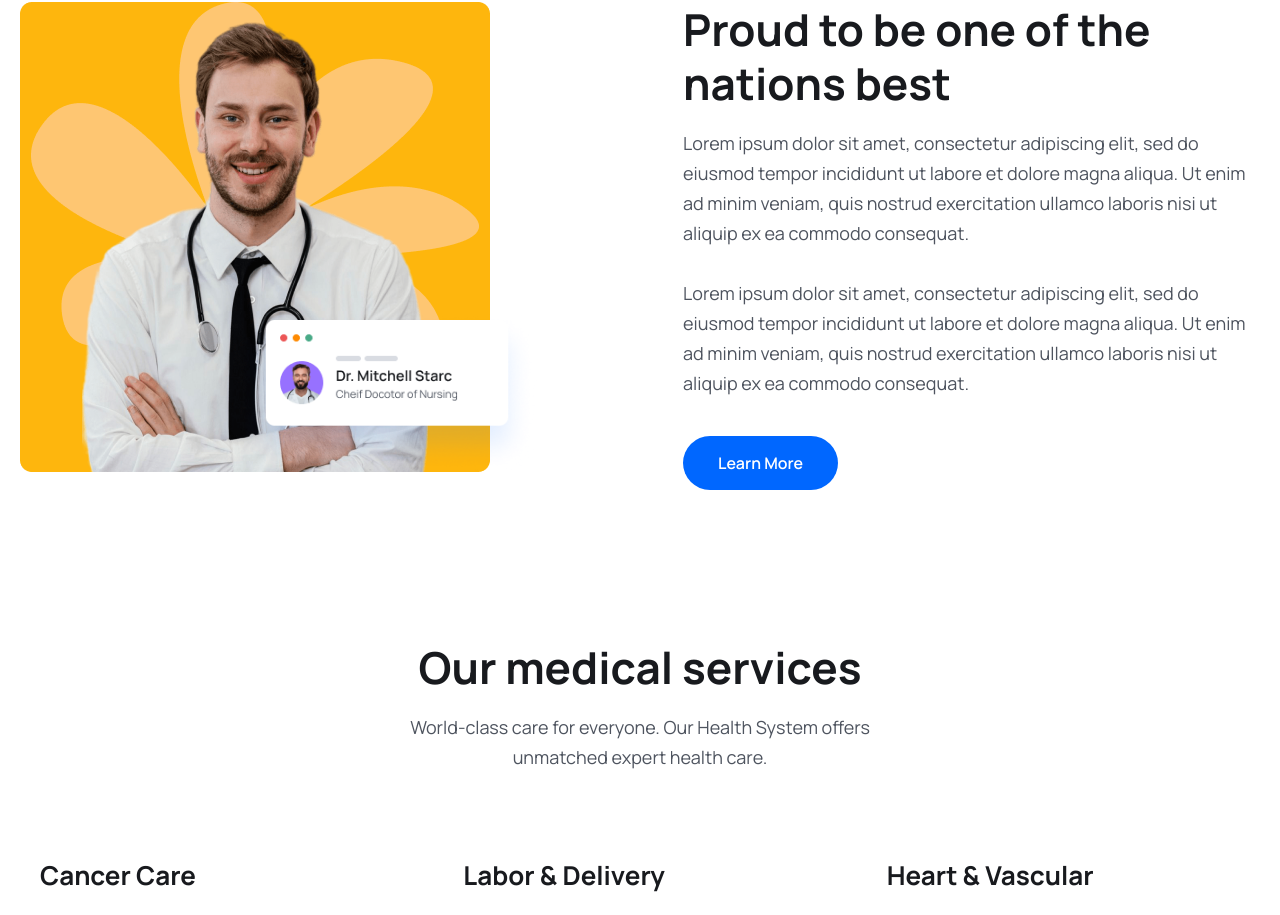
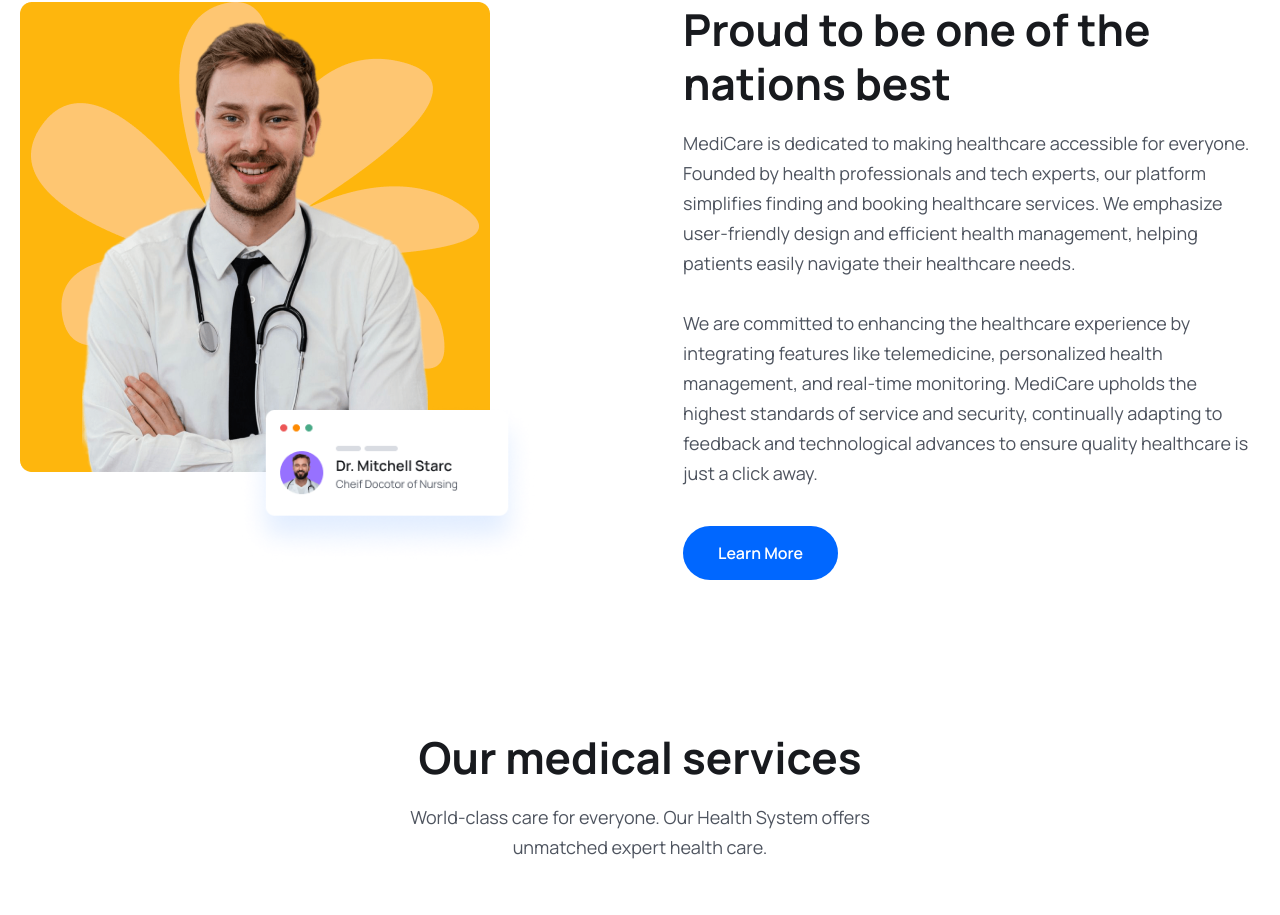
Before and after one commit to rehan2599/Doctor-Appointment-Booking-System-for-UHCS, a React (Vite) app in the folder frontend/: page / in a window 1280 px wide. Shown: the part 1980-2895 px from the top of the page. Built offline with nearby package versions, Linux system fonts and the light colour scheme.

Commit message:
Data updation

```diff
--- a/frontend/src/components/About/About.jsx
+++ b/frontend/src/components/About/About.jsx
@@ -22,11 +22,11 @@
                         Proud to be one of the nations best
                     </h2>
                     <p className='text_para'>
-                    Lorem ipsum dolor sit amet, consectetur adipiscing elit, sed do eiusmod tempor incididunt ut labore et dolore magna aliqua. Ut enim ad minim veniam, quis nostrud exercitation ullamco laboris nisi ut aliquip ex ea commodo consequat.
+                    MediCare is dedicated to making healthcare accessible for everyone. Founded by health professionals and tech experts, our platform simplifies finding and booking healthcare services. We emphasize user-friendly design and efficient health management, helping patients easily navigate their healthcare needs.
                     </p>
 
                     <p className='text_para mt-[30px]'>
-                    Lorem ipsum dolor sit amet, consectetur adipiscing elit, sed do eiusmod tempor incididunt ut labore et dolore magna aliqua. Ut enim ad minim veniam, quis nostrud exercitation ullamco laboris nisi ut aliquip ex ea commodo consequat.
+                    We are committed to enhancing the healthcare experience by integrating features like telemedicine, personalized health management, and real-time monitoring. MediCare upholds the highest standards of service and security, continually adapting to feedback and technological advances to ensure quality healthcare is just a click away.
                     </p>
 
                     <Link to='/'>
```
